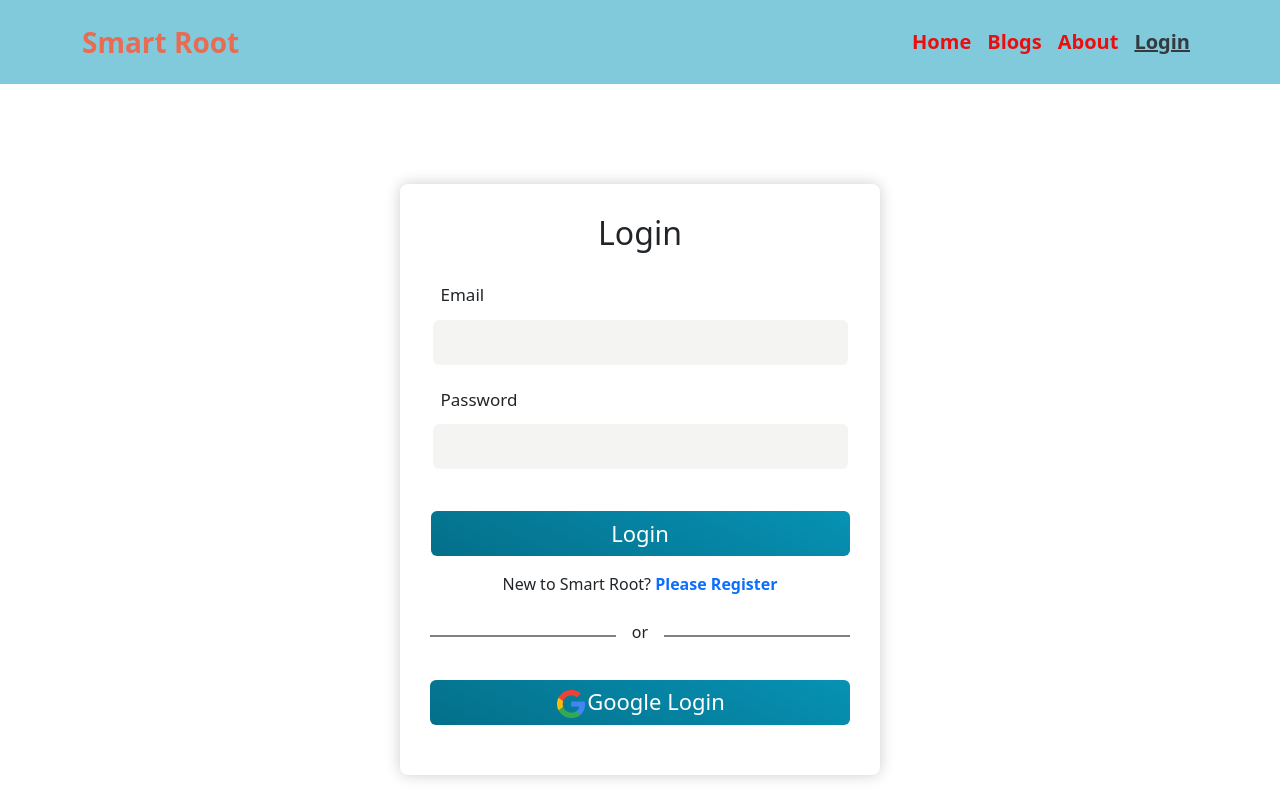
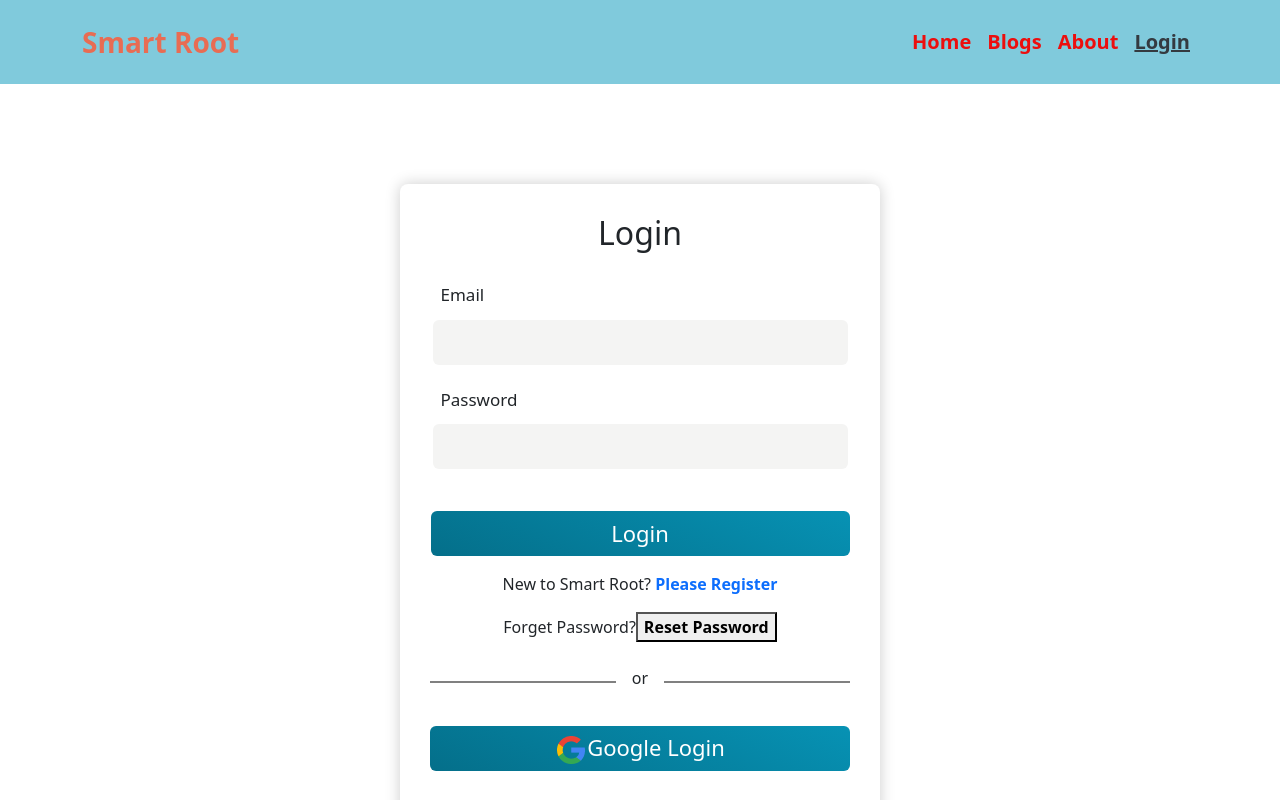
Before and after one commit to SMhamidAzad/Smart-Root, a React (Create React App) app: page /login in a window 1280 px wide. Shown: the top 800 px of the page. Built offline with nearby package versions, Linux system fonts and the light colour scheme; no server answers.

Commit message:
reset password done

```diff
--- a/src/Pages/Login/Login.js
+++ b/src/Pages/Login/Login.js
@@ -1,5 +1,5 @@
 import React, { useEffect, useState } from 'react';
-import { useSignInWithEmailAndPassword } from 'react-firebase-hooks/auth';
+import { useSendPasswordResetEmail, useSignInWithEmailAndPassword } from 'react-firebase-hooks/auth';
 import { Link, useLocation, useNavigate } from 'react-router-dom';
 import auth from '../../.firebase.init';
 import SocialLogin from '../SocialLogin/SocialLogin';
@@ -12,7 +12,7 @@ const Login = () => {
         error,
     ] = useSignInWithEmailAndPassword(auth);
 
-
+    const [sendPasswordResetEmail, sending] = useSendPasswordResetEmail(auth);
     const [userDetails, setUserDetails] = useState({
         email: "",
         password: "",
@@ -32,6 +32,19 @@ const Login = () => {
             navigate(from, { replace: true });
         }
     }, [user])
+
+    // reset password
+    const passwordReset = async () => {
+        const email = userDetails.email;
+        console.log(email);
+        if (email) {
+            await sendPasswordResetEmail(email);
+            console.log('Sent email');
+        }
+        else{
+            console.log('please enter your email address');
+        }
+    }
 
     //   get email input value and validation check
     const handleEmailChange = event => {
@@ -92,6 +105,8 @@ const Login = () => {
                 </form>
                 <p className='mt-3'>New to Smart Root? <Link to='/signup' className='text-decoration-none fw-bolder'>Please Register</Link></p>
 
+                <p>Forget Password?<button onClick={passwordReset} className='text-decoration-none fw-bolder'>Reset Password</button></p>
+
                 <SocialLogin></SocialLogin>
 
             </div>
```
